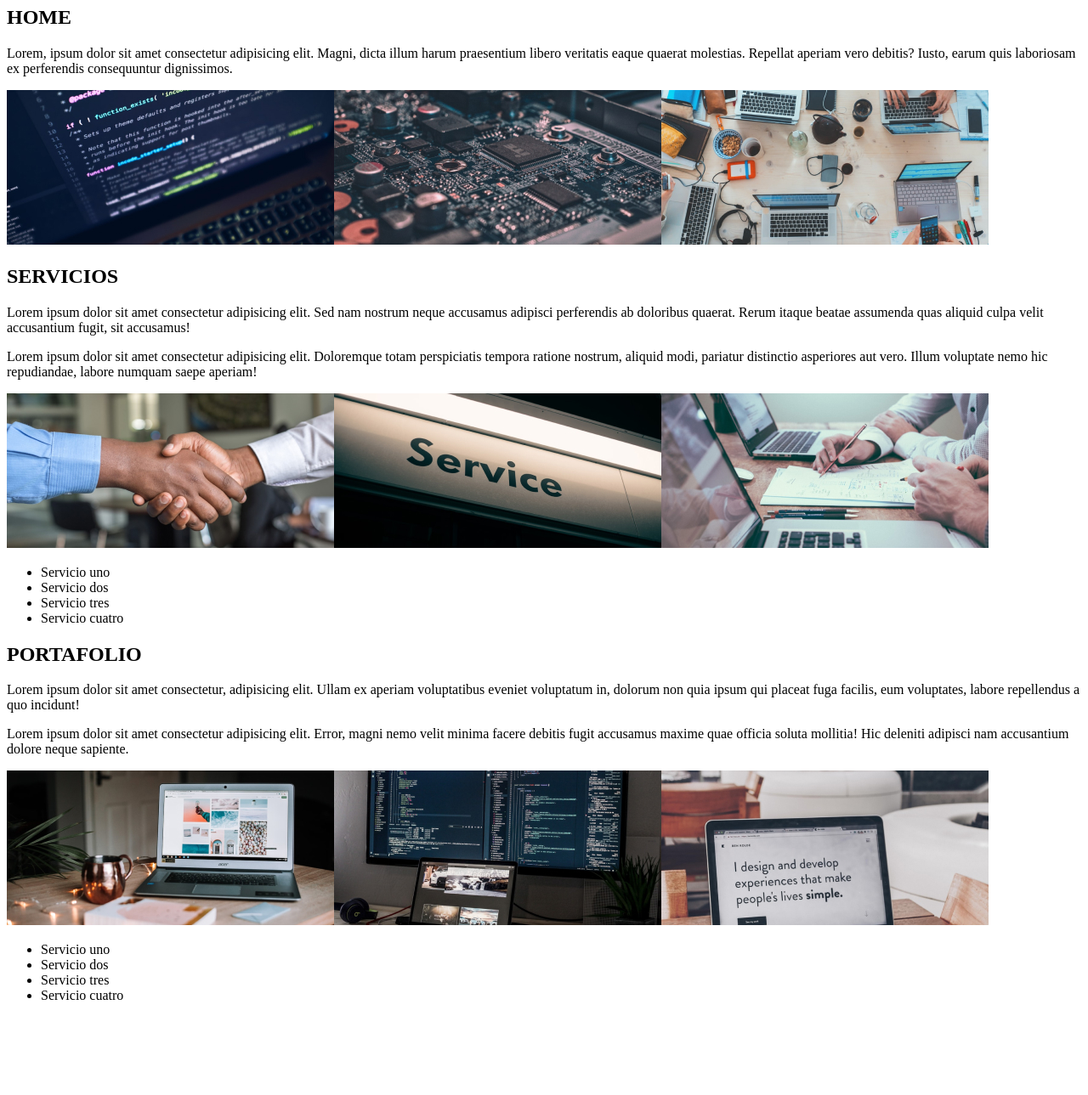
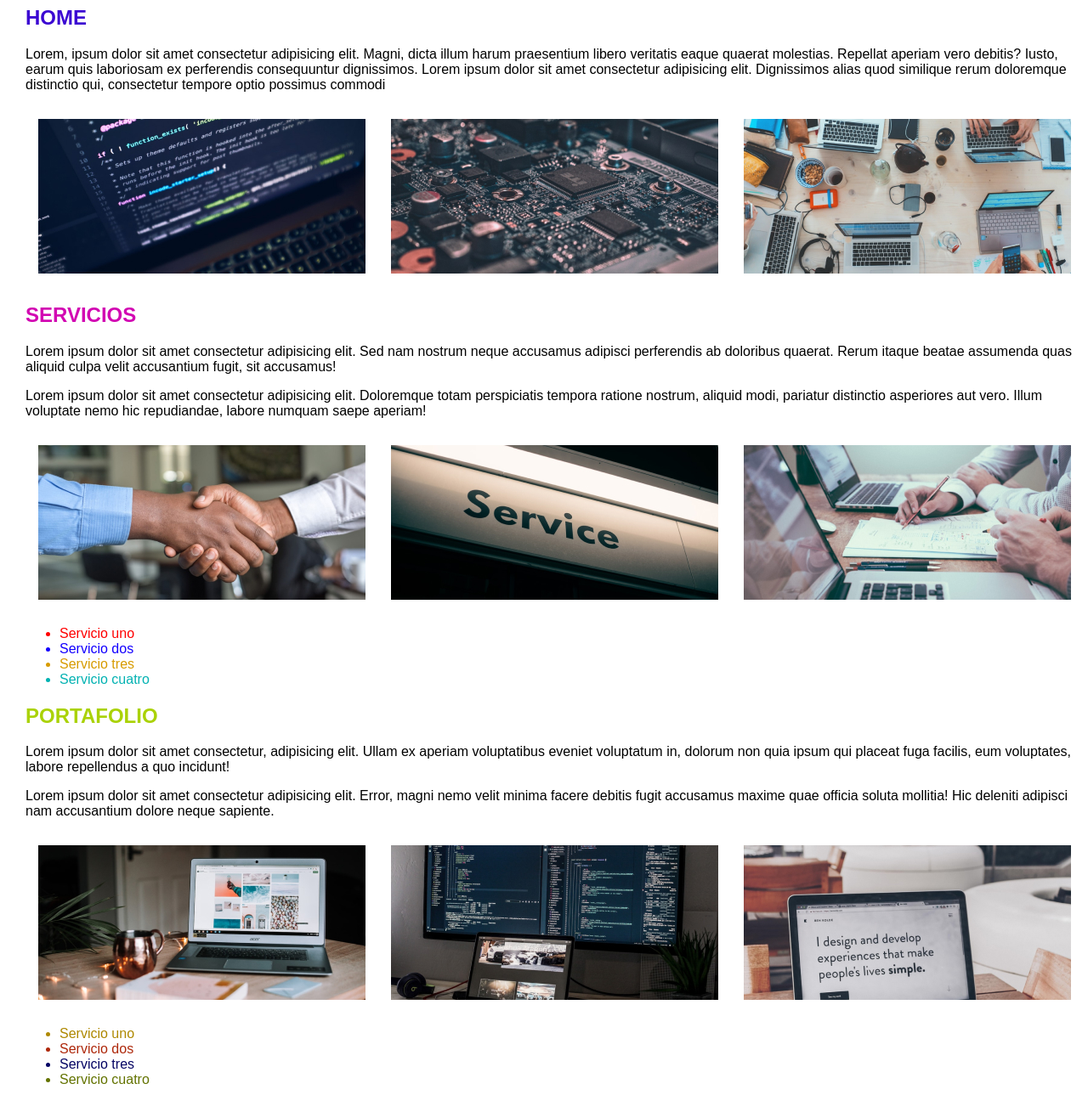
Before and after one commit to paulomancco/prueba1, a plain HTML site: page index.html in a window 1280 px wide. Shown: the part 73-1362 px from the top of the page at 85% size. Before the commit the page ends 1270 px from the top, so only its background shows below. Drawn offline with Linux system fonts and the light colour scheme.

Commit message:
final prueba1

```diff
--- a/index.html
+++ b/index.html
@@ -5,21 +5,28 @@
     <meta http-equiv="X-UA-Compatible" content="IE=edge" />
     <meta name="viewport" content="width=device-width, initial-scale=1.0" />
     <title>Document</title>
+    <link rel="stylesheet" href="./practica1.css" />
   </head>
   <body>
     <h1>TITULO PRINCIPAL</h1>
     <section>
-      <h2>HOME</h2>
+      <h2 class="Morado">HOME</h2>
       <p>
         Lorem, ipsum dolor sit amet consectetur adipisicing elit. Magni, dicta
         illum harum praesentium libero veritatis eaque quaerat molestias.
         Repellat aperiam vero debitis? Iusto, earum quis laboriosam ex
-        perferendis consequuntur dignissimos.
+        perferendis consequuntur dignissimos. Lorem ipsum dolor sit amet
+        consectetur adipisicing elit. Dignissimos alias quod similique rerum
+        doloremque distinctio qui, consectetur tempore optio possimus commodi
       </p>
-      <div><img src="./Rectangle 2.jpg" alt="" /><img src="./Rectangle 3.jpg" alt="" /><img src="./Rectangle 4.jpg" alt="" /></div>
+      <div class="imagenes_1">
+        <img src="./Rectangle 2.jpg" alt="" />
+        <img src="./Rectangle 3.jpg" alt="" />
+        <img src="./Rectangle 4.jpg" alt="" />
+      </div>
     </section>
-    <section>
-      <h2>SERVICIOS</h2>
+    <section class="parte2">
+      <h2 class="rosado">SERVICIOS</h2>
       <p>
         Lorem ipsum dolor sit amet consectetur adipisicing elit. Sed nam nostrum
         neque accusamus adipisci perferendis ab doloribus quaerat. Rerum itaque
@@ -32,16 +39,20 @@
         distinctio asperiores aut vero. Illum voluptate nemo hic repudiandae,
         labore numquam saepe aperiam!
       </p>
-      <div><img src="./Rectangle 5.jpg" alt="" /><img src="./Rectangle 6.jpg" alt="" /><img src="./Rectangle 7.jpg" alt="" /></div>
+      <div class="imagenes_2">
+        <img src="./Rectangle 5.jpg" alt="" />
+        <img src="./Rectangle 6.jpg" alt="" />
+        <img src="./Rectangle 7.jpg" alt="" />
+      </div>
       <ul>
-        <li>Servicio uno</li>
-        <li>Servicio dos</li>
-        <li>Servicio tres</li>
-        <li>Servicio cuatro</li>
+        <li class="li1">Servicio uno</li>
+        <li class="li2">Servicio dos</li>
+        <li class="li3">Servicio tres</li>
+        <li class="li4">Servicio cuatro</li>
       </ul>
     </section>
-    <section>
-      <h2>PORTAFOLIO</h2>
+    <section class="parte3">
+      <h2 class="verde">PORTAFOLIO</h2>
       <p>
         Lorem ipsum dolor sit amet consectetur, adipisicing elit. Ullam ex
         aperiam voluptatibus eveniet voluptatum in, dolorum non quia ipsum qui
@@ -53,12 +64,16 @@
         soluta mollitia! Hic deleniti adipisci nam accusantium dolore neque
         sapiente.
       </p>
-      <div><img src="./Rectangle 8.jpg" alt="" /><img src="./Rectangle 9.jpg" alt="" /><img src="./Rectangle 10.jpg" alt="" /></div>
+      <div class="imagenes_3">
+        <img src="./Rectangle 8.jpg" alt="" />
+        <img src="./Rectangle 9.jpg" alt="" />
+        <img src="./Rectangle 10.jpg" alt="" />
+      </div>
       <ul>
-        <li>Servicio uno</li>
-        <li>Servicio dos</li>
-        <li>Servicio tres</li>
-        <li>Servicio cuatro</li>
+        <li class="li1">Servicio uno</li>
+        <li class="li2">Servicio dos</li>
+        <li class="li3">Servicio tres</li>
+        <li class="li4">Servicio cuatro</li>
       </ul>
     </section>
   </body>
--- a/practica1.css
+++ b/practica1.css
@@ -0,0 +1,66 @@
+body{
+    margin-left: 30px;
+    font-family: Arial, Helvetica, sans-serif;
+}
+body h1{
+    text-align: center;
+}
+body h2{
+}
+.Morado{
+    color: rgba(59, 6, 210, 1);
+}
+.imagenes_1{
+    display: flex;
+    flex-direction: row;
+}
+.imagenes_1 img{
+    margin: 15px;
+}
+.rosado{
+    color:#D206B2;
+}
+.imagenes_2{
+    display: flex;
+    flex-direction: row;
+}
+.imagenes_2 img{
+    margin: 15px;
+}
+.parte2 ul{
+list-style-type: disc;
+}
+.li1{
+    color: #FF0000;
+}
+.li2{
+    color: #1400FF;
+}
+.li3{
+    color: #D79B00;
+}
+.li4{
+    color: #03B2B2;
+}
+.verde{
+color: #AAD206;
+}
+.imagenes_3{
+    display: flex;
+    flex-direction: row;
+}
+.imagenes_3 img{
+    margin: 15px;
+}
+.parte3 .li1{
+color: #AE8800;
+}
+.parte3 .li2{
+    color: #AE280B;
+}
+.parte3 .li3{
+    color: #060564;
+}
+.parte3 .li4{
+    color: #637300;
+}
```
